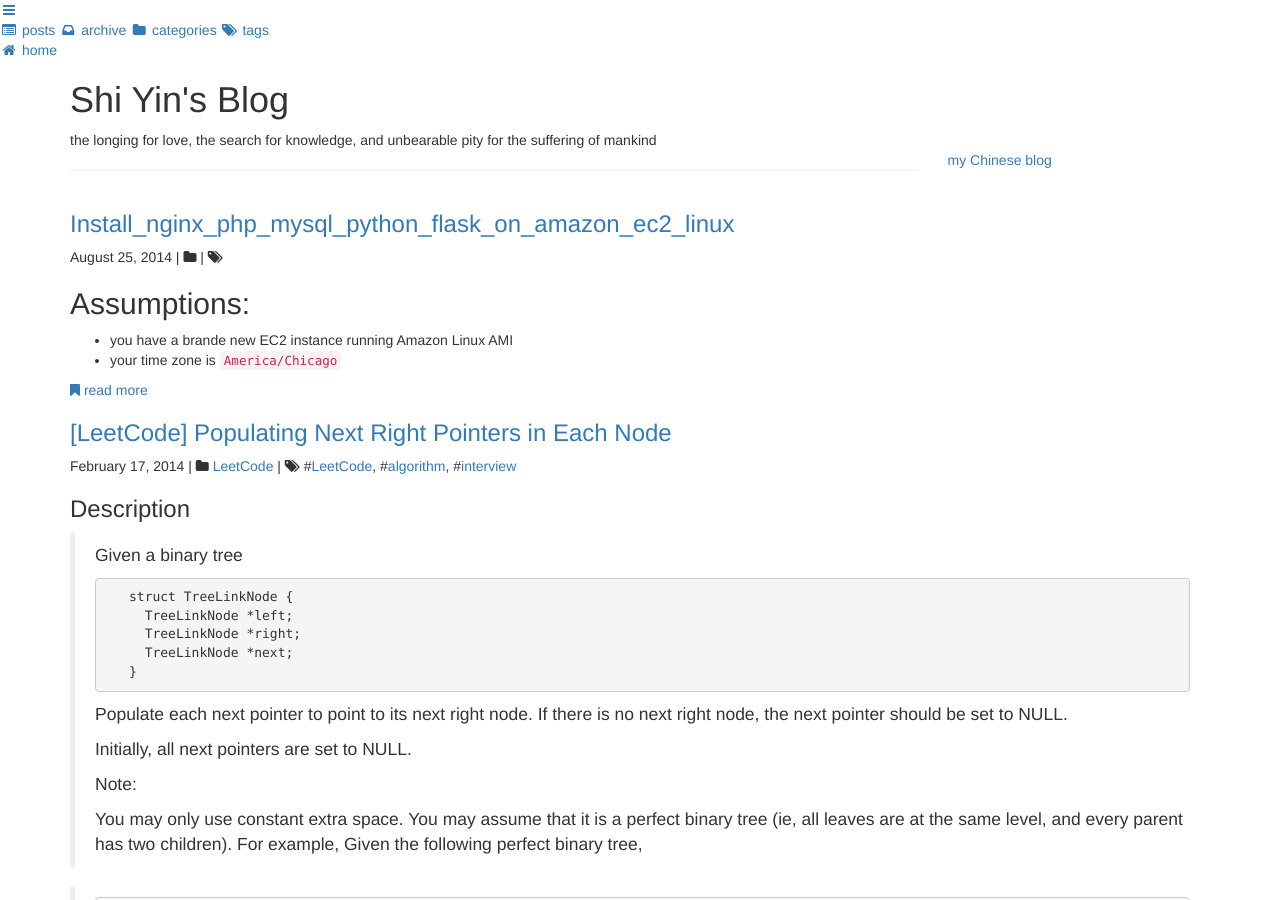
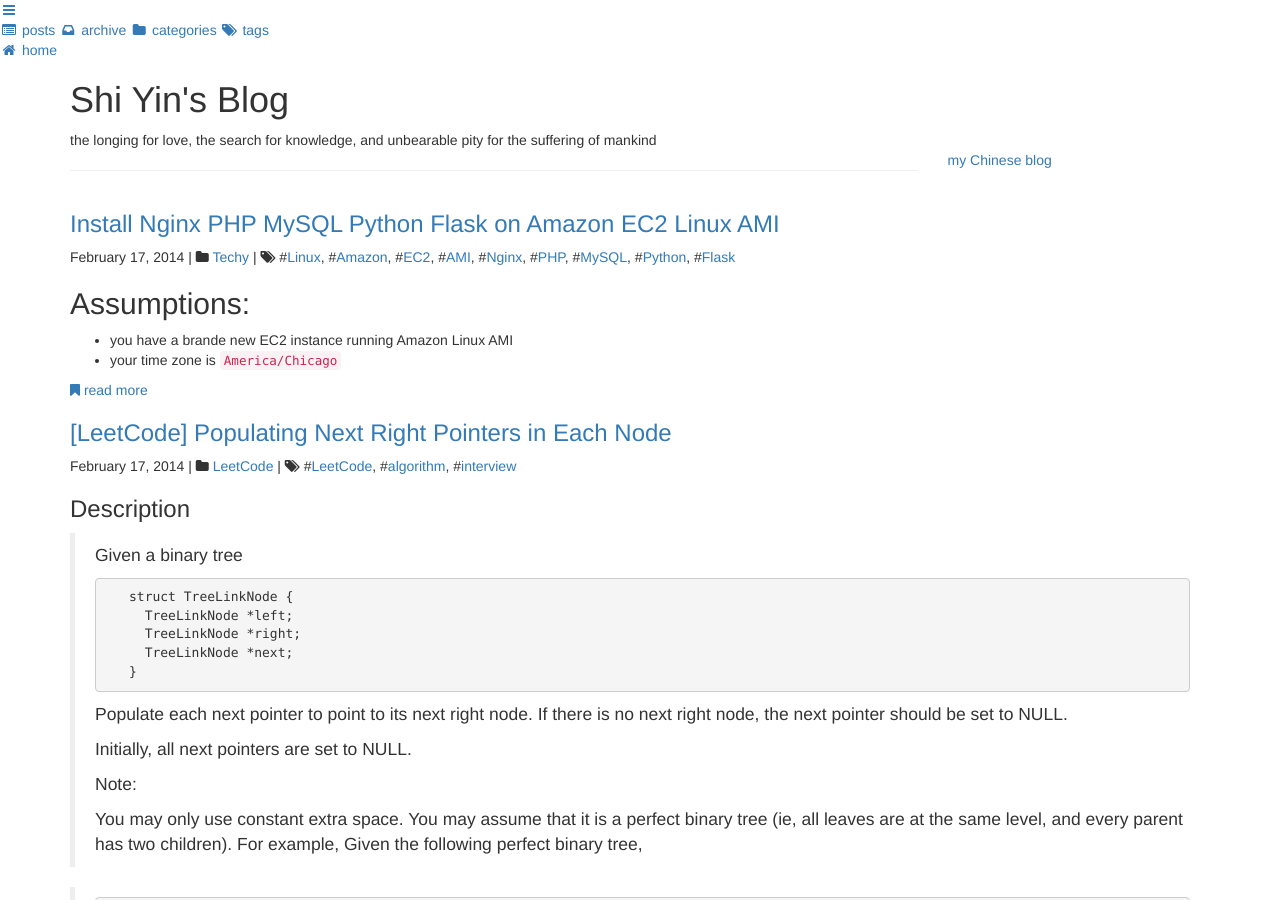
Before and after one commit to joysword/joysword.github.io, a Jekyll site: the page built from index.html, in a window 1280 px wide and 900 px high. Built offline with Jekyll 4.4.1, drawn with Linux system fonts in a browser that asks for light colours; nearby versions of some CDN libraries; Markdown is read by kramdown in place of the engine named in the settings; formulas are drawn with MathJax 3; the list of posts is cut into pages by our own code.

Commit message:
forgot to save front matter

```diff
--- a/_posts/2014-08-25-install_nginx_php_mysql_python_flask_on_amazon_ec2_linux.md
+++ b/_posts/2014-08-25-install_nginx_php_mysql_python_flask_on_amazon_ec2_linux.md
@@ -1,3 +1,11 @@
+---
+layout: post
+title: "Install Nginx PHP MySQL Python Flask on Amazon EC2 Linux AMI"
+date: 2014-02-17 13:00
+category: Techy
+tags: Linux Amazon EC2 AMI Nginx PHP MySQL Python Flask
+---
+
 ## Assumptions:
 * you have a brande new EC2 instance running Amazon Linux AMI
 * your time zone is `America/Chicago`
```
